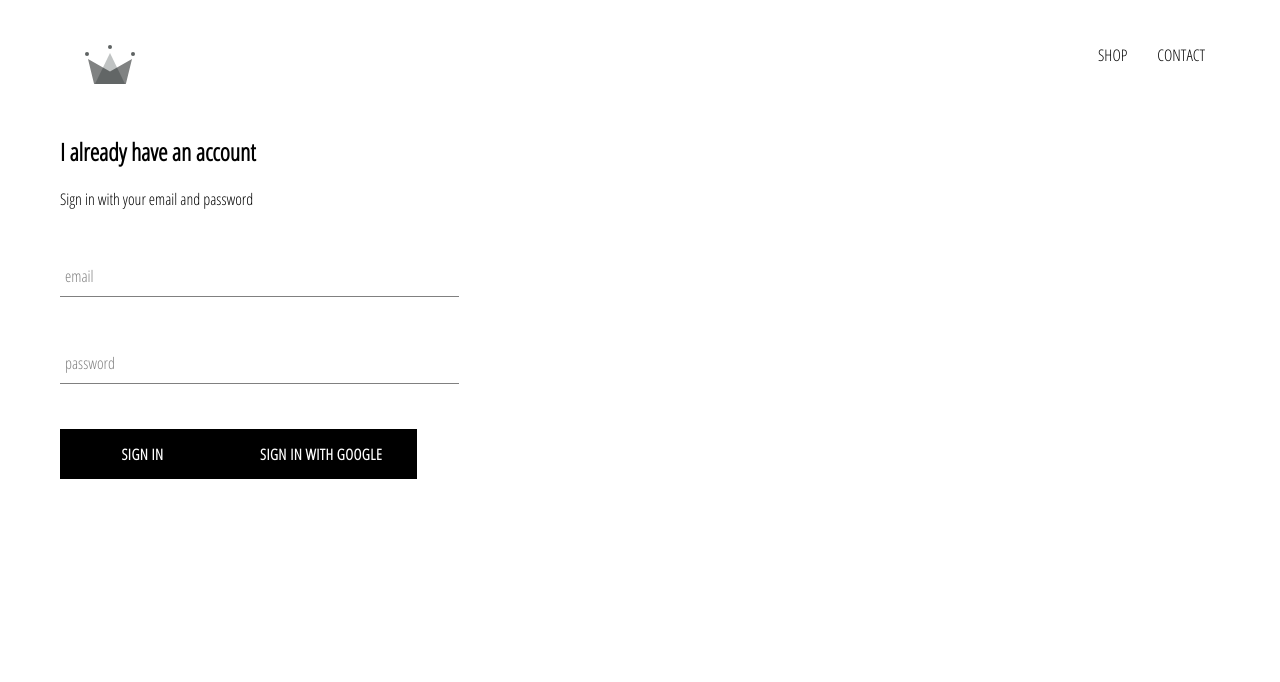
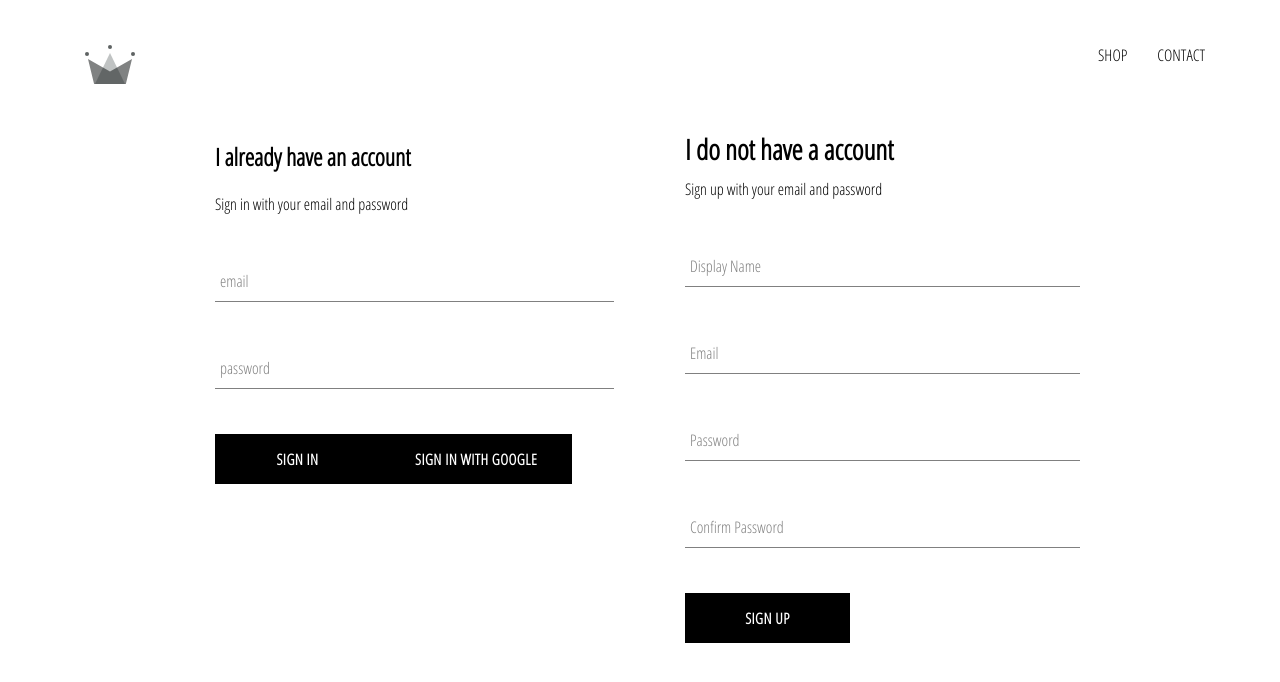
Before and after one commit to goralekseev/crwn-clothing, a React (Create React App) app: page /signin in a window 1280 px wide. Shown: the top 682 px of the page. Built offline with nearby package versions, Linux system fonts and the light colour scheme; no server answers.

Commit message:
sign-in-sign-up page

```diff
--- a/src/App.js
+++ b/src/App.js
@@ -32,6 +32,8 @@
               ...snapShot.data()
             }
           })
+
+          console.log(this.state)
         })
       }
       this.setState({ currentUser: userAuth })
--- /dev/null
+++ b/src/components/sign-up/sign-up.component.js
@@ -0,0 +1,104 @@
+import React from 'react';
+
+import FormInput from '../form-input/form-input.component';
+import CustomButton from '../custom-button/custom-button.component';
+
+import { auth, createUserProfileDocument} from '../../firebase/firebase.utils';
+
+import './sign-up.styles.css';
+
+class SignUp extends React.Component{
+    constructor(){
+        super();
+
+        this.state = {
+        displayName: '',
+        email: '',
+        password:'',
+        confirmPassword: ''
+        }
+    }
+
+    handleSubmit = async event =>{
+        event.preventDefault();
+
+        const {displayName, email, password, confirmPassword} = this.state;
+
+        if(password !== confirmPassword) {
+            alert("passwords don't match");
+            return;
+        }
+
+        try{
+            const { user } = await auth.createUserWithEmailAndPassword(email, password);
+
+            createUserProfileDocument(user, {displayName});
+
+            this.setState({
+                displayName: '',
+                email: '',
+                password:'',
+                confirmPassword: ''
+                })
+
+        } catch(error){
+            console.error(error)
+        }
+    };
+
+    handleChange = event =>{
+        const {name, value} = event.target;
+
+        this.setState({ [name]: value})
+    }
+
+    render() {
+        const {displayName, email, password, confirmPassword} = this.state;
+        return(
+            <div className= 'sign-up'>
+                <h2 className='title'>I do not have a account</h2>
+                <span>Sign up with your email and password</span>
+                <form className='sign-up-form' onSubmit={this.handleSubmit}>
+                    <FormInput
+                        type='text'
+                        name='displayName'
+                        value={displayName}
+                        onChange={this.handleChange}
+                        label='Display Name'
+                        required
+                    />
+
+                    <FormInput
+                        type='email'
+                        name='email'
+                        value={email}
+                        onChange={this.handleChange}
+                        label='Email'
+                        required
+                    />
+
+                    <FormInput
+                        type='password'
+                        name='password'
+                        value={password}
+                        onChange={this.handleChange}
+                        label='Password'
+                        required
+                    />
+
+                    <FormInput
+                        type='password'
+                        name='confirmPassword'
+                        value={confirmPassword}
+                        onChange={this.handleChange}
+                        label='Confirm Password'
+                        required
+                    />
+                    <CustomButton type='submit'>SIGN UP</CustomButton>
+                </form>
+            </div>
+        )
+    }
+}
+
+export default SignUp;
--- /dev/null
+++ b/src/components/sign-up/sign-up.styles.css
@@ -0,0 +1,8 @@
+.sign-up {
+    display: flex;
+    flex-direction: column;
+    width: 380px;
+}
+.title {
+      margin: 10px 0;
+    }
--- a/src/pages/sign-in-and-sign-up/sign-in-and-sign-up.css
+++ b/src/pages/sign-in-and-sign-up/sign-in-and-sign-up.css
@@ -0,0 +1,6 @@
+.sign-in-and-sign-up {
+    width: 850px;
+    display: flex;
+    justify-content: space-between;
+    margin: 30px auto;
+  }
--- a/src/pages/sign-in-and-sign-up/sign-in-and-sign-up.js
+++ b/src/pages/sign-in-and-sign-up/sign-in-and-sign-up.js
@@ -1,12 +1,14 @@
 import React from 'react';
 
 import SignIn from '../../components/sign-in/sign-in.component.js';
+import SignUp from '../../components/sign-up/sign-up.component.js';
 
 import './sign-in-and-sign-up.css';
 
 const SignInAndSignUp = () =>(
     <div className='sign-in-and-sign-up'>
         <SignIn/>
+        <SignUp/>
         </div>
 );
 
```
